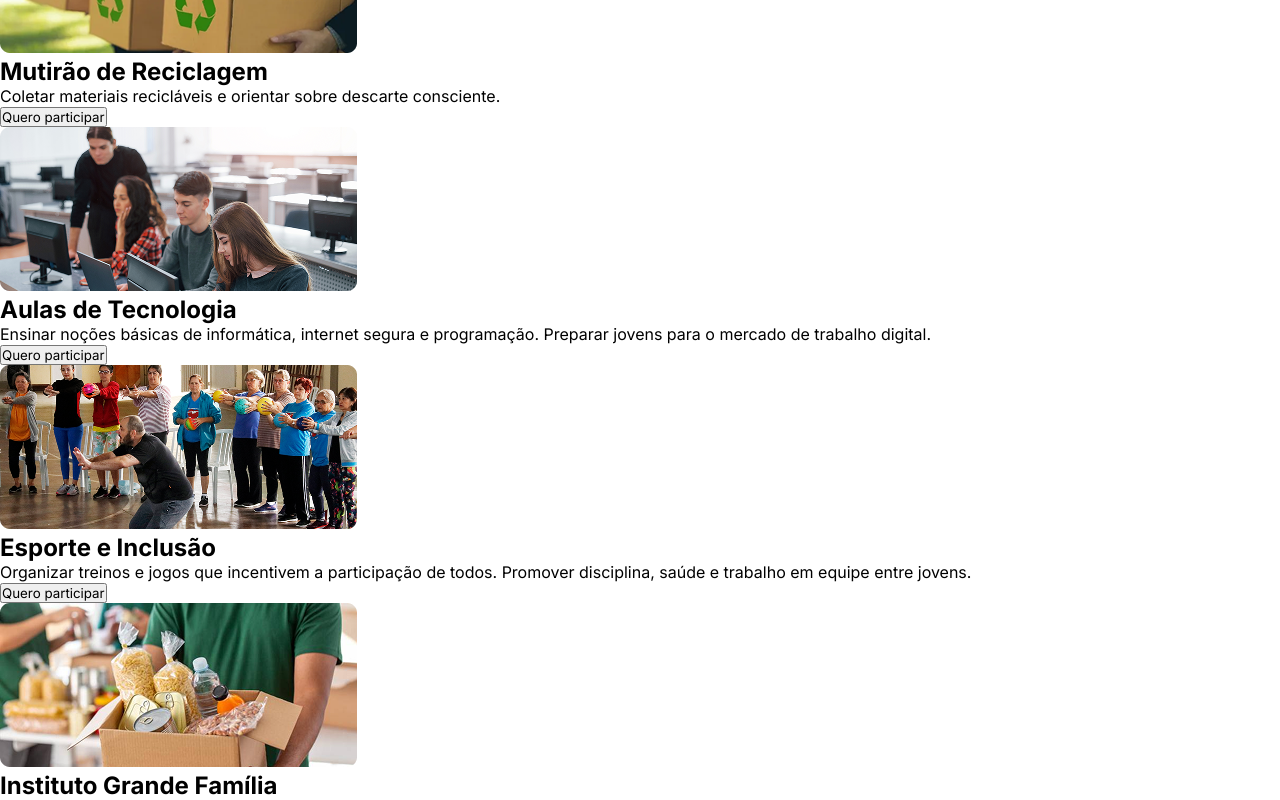
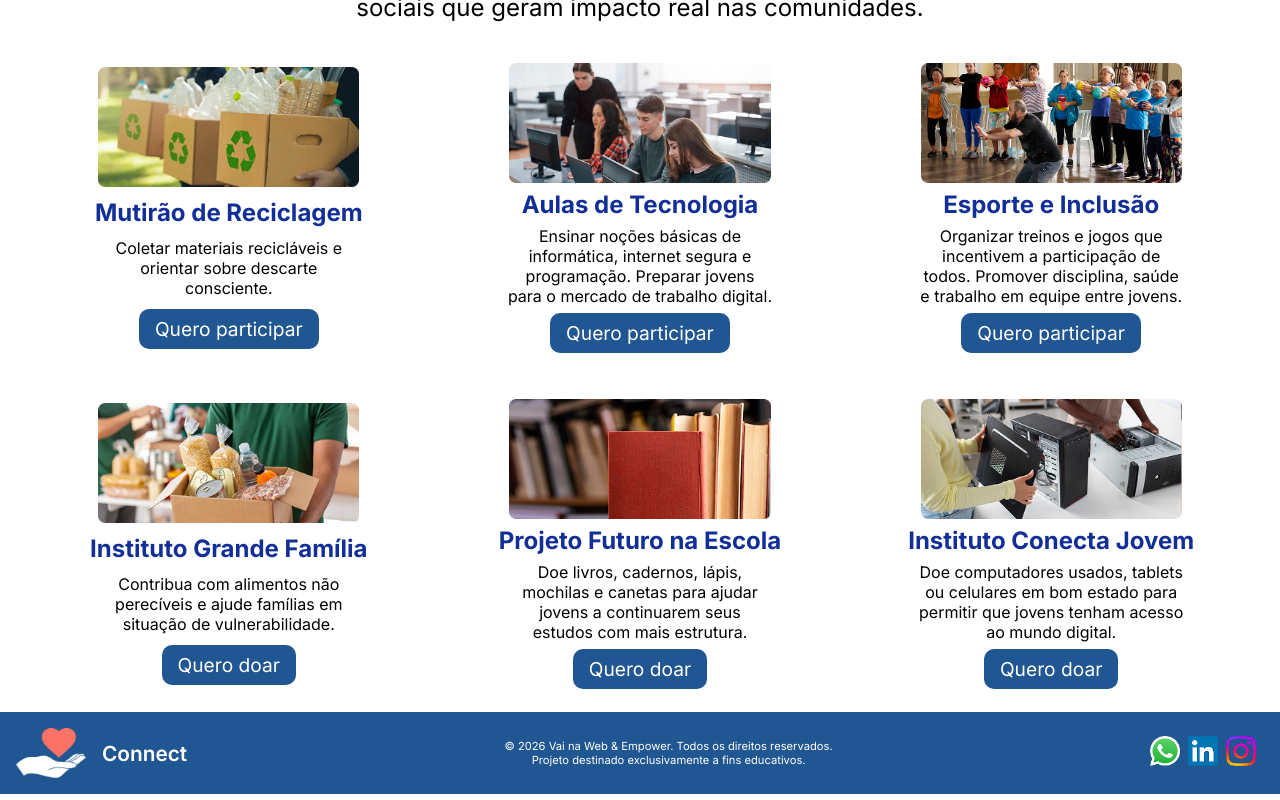
Before and after one commit to LordNecoReal/DesafioFinalConnectOswaldo, a React (Vite) app: page /acoesDaConnect in a window 1280 px wide. Shown: the part 280-1080 px from the top of the page. Built offline with nearby package versions, Linux system fonts and the light colour scheme.

Commit message:
Footer adicionado

```diff
--- a/src/App.jsx
+++ b/src/App.jsx
@@ -1,12 +1,16 @@
+import Footer from "./components/Footer/Footer"
 import NavBar from "./components/NavBar/NavBar"
 import './global.scss'
 
 
+function App() {
 
-function App() {
+
   return (
     <>
       <NavBar />
+      <Footer/>
+
     </>
   )
 }
--- a/src/components/AcoesDaConnect/AcoesDaConnect.jsx
+++ b/src/components/AcoesDaConnect/AcoesDaConnect.jsx
@@ -1,11 +1,16 @@
 import { useState } from 'react'
+
 import Mutirao from '../../assets/mutirao.png'
 import Aulas from '../../assets/aulas.png'
 import Esporte from '../../assets/esporte.png'
 import Familia from '../../assets/familia.png'
 import Futuro from '../../assets/futuro.png'
 import Conecta from '../../assets/conecta.png'
+
+import styles from './AcoesDaConnect.module.scss'
+
 function AcoesDaConnect() {
+
     const [cards] = useState([
         {
             id: 1,
@@ -50,16 +55,17 @@ function AcoesDaConnect() {
             botao: 'Quero doar'
         },
     ])
+
     return (
-        <section>
-            <div>
+        <section className={styles.containerDeAcoes} >
+            <div className={styles.boxTituloAcoes}>
                 <h2>Ações da Connect</h2>
                 <p>Junte-se a quem acredita na mudança. Apoie, participe e transforme vidas através de ações sociais que geram impacto real nas comunidades.</p>
             </div>
-            <section>
+            <section className={styles.containerCardsDeAcoes}>
                 {
                     cards.map((item) => (
-                        <article key={item.id}>
+                        <article className={styles.cardsDeAcoes} key={item.id}>
                             <img src={item.imagem} alt={item.titulo} />
                             <h2>{item.titulo}</h2>
                             <p>{item.informacao}</p>
@@ -71,4 +77,5 @@ function AcoesDaConnect() {
         </section>
     )
 }
+
 export default AcoesDaConnect
--- a/src/components/Footer/Footer.jsx
+++ b/src/components/Footer/Footer.jsx
@@ -1,9 +1,33 @@
-function Footer() {
-    return (
-        <>
-            <h2>Eu sou a Footer</h2>
-        </>
-    )
+import React from 'react'
+import logo from '../../assets/logo.png';
+import whats from '../../assets/whatsapp.png';
+import linkedin from '../../assets/linkedin.png';
+import instagram from '../../assets/instagram.png';
+
+import styles from './Footer.module.scss';
+
+
+
+
+export default function Footer() {
+  return (
+    <footer className={styles.footer}>
+      <div className={styles.logoContainer}>
+        <img src={logo} alt="Logo" />
+        <p>Connect</p>
+      </div>
+      <div className={styles.textContainer}>
+        <p>© 2026 Vai na Web & Empower. Todos os direitos reservados.</p>
+        <p> Projeto destinado exclusivamente a fins educativos.</p>
+      </div>
+      <div className={styles.socialContainer}>
+        <a href=""><img src={whats} alt="WhatsApp" className={styles.icon}/></a>
+        <a href=""><img src={linkedin} alt="linkedin" className={styles.icon} /></a>
+        <a href=""><img src={instagram} alt="Instagram" className={styles.icon} /></a>
+
+      </div>
+
+
+    </footer>
+  )
 }
-
-export default Footer
--- a/src/components/Footer/Footer.module.scss
+++ b/src/components/Footer/Footer.module.scss
@@ -0,0 +1,74 @@
+.footer {
+    display: flex;
+    flex-direction: row;
+    justify-content: space-between;
+    align-items: center;
+    background-color: #205691 ;
+    color: #ffff;
+    font-family: 'Inter', sans-serif ;
+    padding: 1rem;
+
+}
+
+.logoContainer {
+    display: flex;
+    flex-direction: row;
+    align-items: center;
+    gap: 1rem;
+
+    img {
+        width: 70px;
+        height: 50px;
+    }
+
+    p {
+        font-size: 1.3rem;
+        font-weight: 600;
+    }
+
+}
+
+.textContainer {
+    display: flex;
+    flex-direction: column;
+    align-items: center;
+    width: 30%;
+    justify-content: center;
+
+    p {
+        font-size: 0.7rem;
+    }
+}
+
+.socialContainer {
+
+    display: flex;
+    flex-direction: row;
+    align-items: center;
+}
+
+.icon {
+    width: 30px;
+    height: 30px;
+    margin-right: 0.5rem;
+}
+
+@media (min-width: 201px) and (max-width: 500px) {
+   .footer {
+    flex-direction: column-reverse;
+    justify-content: space-evenly;
+    align-items: center;
+    gap: 1rem;
+    width: 100%;
+   }
+
+   .textContainer {
+    width: 100%;
+    text-align: center;
+   }
+   .socialContainer {
+    width: 80%;
+    justify-content: space-evenly;
+   }
+
+}
--- a/src/main.jsx
+++ b/src/main.jsx
@@ -1,6 +1,7 @@
 import { StrictMode } from 'react'
 import { createRoot } from 'react-dom/client'
 import App from './App.jsx'
+
 
 createRoot(document.getElementById('root')).render(
   <StrictMode>
```
